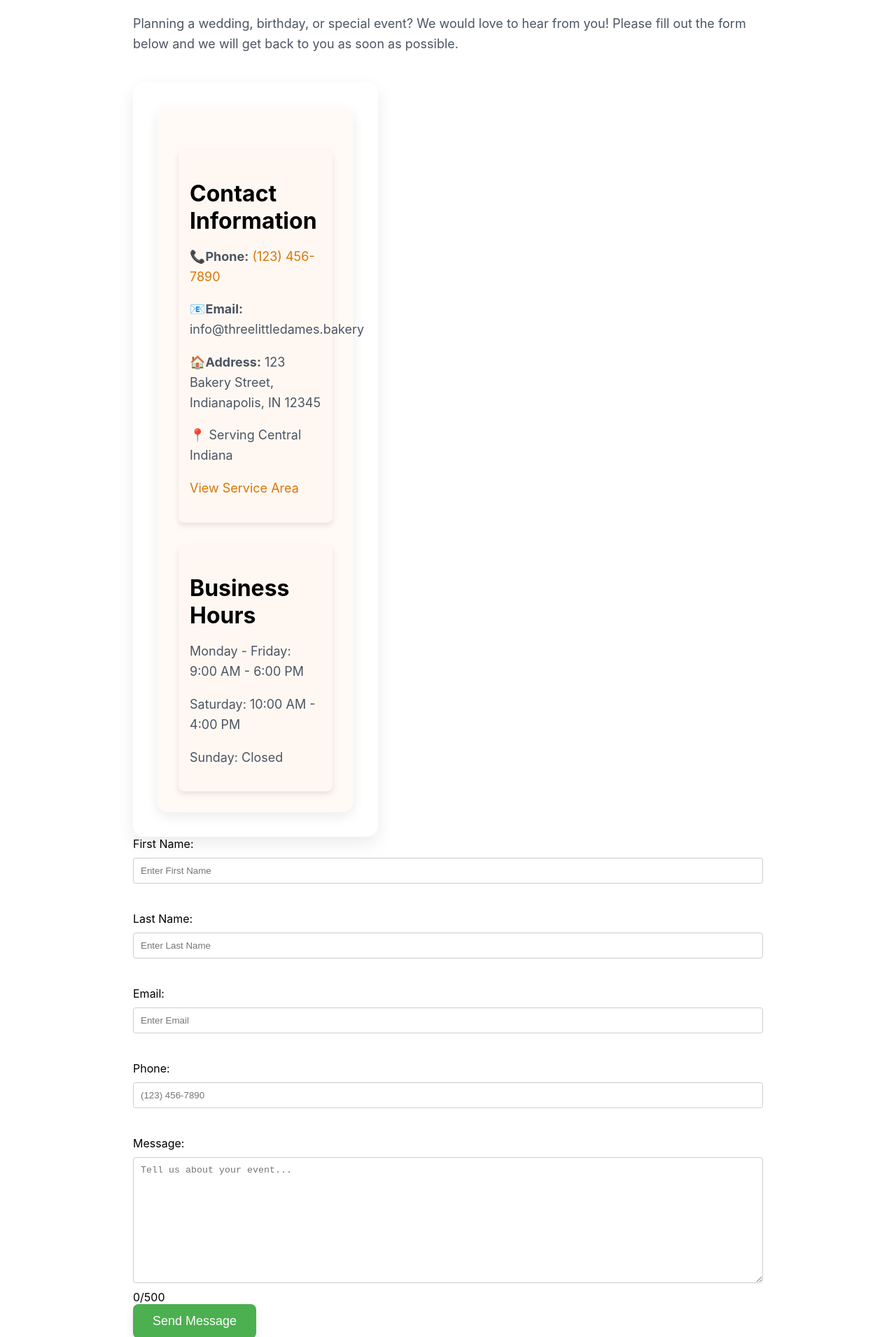
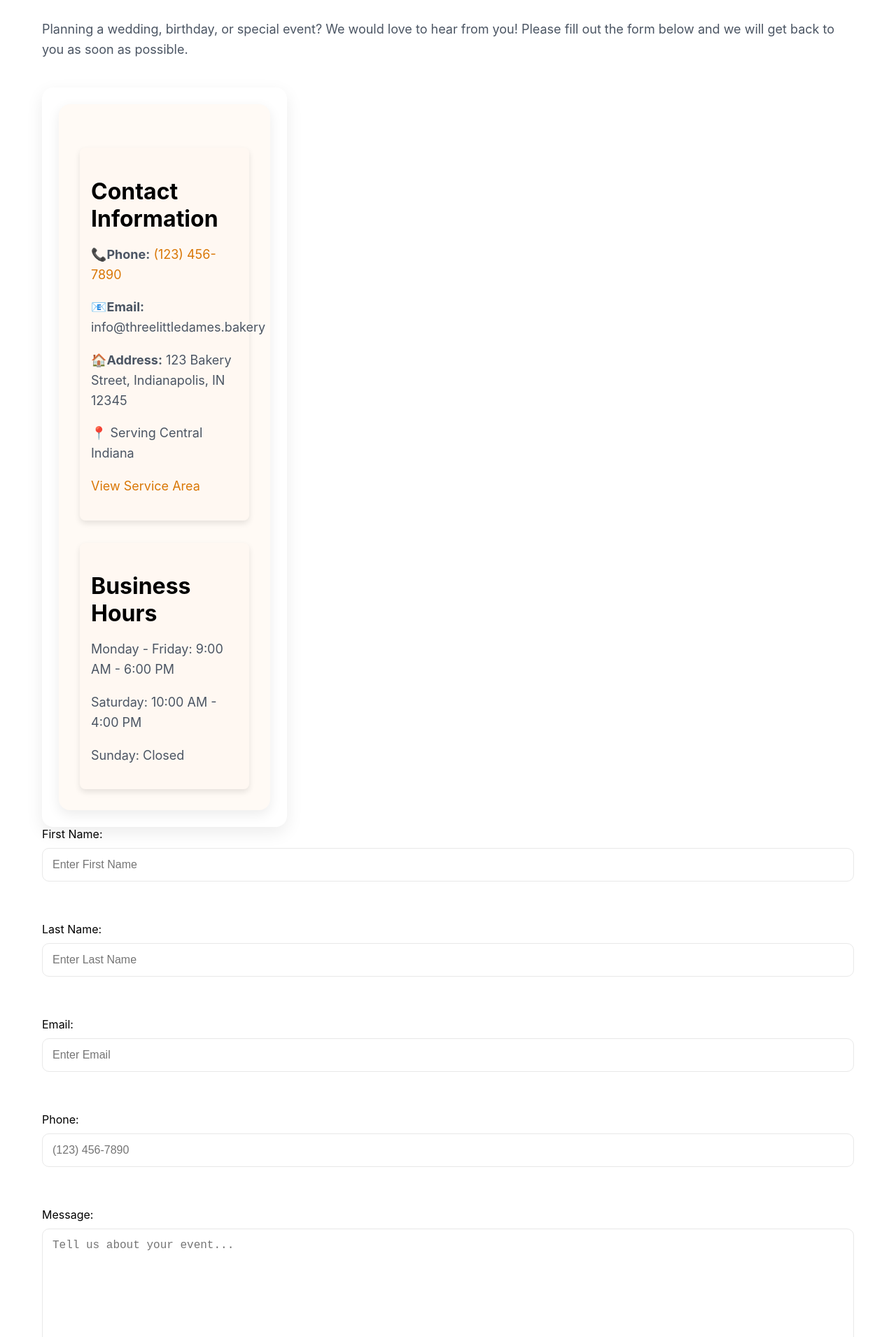
Before and after one commit to WoodenKhrystyn-FS/nessies-app, a React (Create React App) app in the folder frontend/: page /contact in a window 1280 px wide. Shown: the part 289-2200 px from the top of the page at 70% size. Built offline with nearby package versions, Linux system fonts and the light colour scheme; no server answers.

Commit message:
Consistent styling

```diff
--- a/frontend/src/App.css
+++ b/frontend/src/App.css
@@ -28,9 +28,22 @@
   padding: 1rem;
   font-weight: 700;
   letter-spacing: 0.5px;
+  margin-top: 60px;
+}
+
+.App-footer a {
+  color: white;
+  text-decoration: none;
+}
+
+.App-footer a:hover {
+  text-decoration: underline;
 }
 
 .galleryContainer {
+  max-width: 1200px;
+  margin: auto;
+  padding: 40px 20px;
   display: flex;
   flex-wrap: wrap;
   justify-content: center;
@@ -44,7 +57,7 @@
   object-fit: cover;
   border-radius: 12px;
   box-shadow: 0 4px 8px rgba(0, 0, 0, 0.1);
-  transition: 0.3s;
+  transition: 0.25s;
 }
 
 .Gallery-image:hover {
@@ -76,24 +89,25 @@
 
 .section {
   max-width: 1400px;
-  margin: auto;
+  margin: 60px 0;
   padding: 5rem 2rem;
 }
 
 button {
   padding: 14px 28px;
   font-size: 18px;
-  background-color: #4caf50;
+  font-weight: 600;
+  background: var(--primary);
   color: #fff;
   border: none;
-  border-radius: 8px;
+  border-radius: 30px;
   cursor: pointer;
-  transition: 0.3s;
+  transition: 0.25s;
   box-shadow: 0 6px 12px rgba(0, 0, 0, 0.1);
 }
 
 button:hover {
-  background-color: #d97706;
+  background: var(--primary-dark);
   transform: translateY(-2px);
   box-shadow: 0 10px 20px rgba(0, 0, 0, 0.2);
 }
@@ -102,7 +116,7 @@ nav a {
   font-weight: 600;
   text-decoration: none;
   padding: 12px 18px;
-  transition: 0.3s;
+  transition: 0.25s;
 }
 
 nav a:hover {
@@ -124,7 +138,9 @@ nav a:hover {
 
 h1 {
   font-size: 42px;
+  font-weight: 700;
   margin-bottom: 20px;
+  color: var(--secondary);
 }
 
 h2 {
@@ -144,12 +160,9 @@ p {
 }
 
 .contact-container {
-  max-width: 900px;
+  max-width: 1200px;
   margin: auto;
-  padding: 2rem;
-  /* background-color: #fff;
-  border-radius: 8px;
-  box-shadow: 0 4px 8px rgba(0, 0, 0, 0.1); */
+  padding: 40px 20px;
 }
 .business-info,
 .business-hours {
@@ -176,11 +189,13 @@ form {
 
 input,
 textarea {
-  padding: 10px;
-  border: 1px solid #ccc;
-  border-radius: 4px;
+  padding: 14px;
+  border: 1px solid var(--border);
+  border-radius: 10px;
   width: 100%;
   box-sizing: border-box;
+  margin-bottom: 18px;
+  font-size: 16px;
 }
 
 textarea {
@@ -205,3 +220,26 @@ textarea {
     gap: 12px;
   }
 }
+
+:root {
+  --primary: #d9a066;
+  --primary-dark: #b57f42;
+
+  --secondary: #5a3d2b;
+
+  --background: #faf8f5;
+
+  --surface: #ffffff;
+
+  --text: #2b2b2b;
+
+  --text-light: #666;
+
+  --border: #e8e8e8;
+
+  --success: #2e7d32;
+
+  --shadow: 0 8px 24px rgba(0, 0, 0, 0.08);
+
+  --radius: 16px;
+}
--- a/frontend/src/Styles/Contact.css
+++ b/frontend/src/Styles/Contact.css
@@ -14,9 +14,10 @@
 
 .contact-form-card {
   background: white;
-  padding: 35px;
+  padding: 24px;
   border-radius: 16px;
-  box-shadow: 0 10px 24px rgba(0, 0, 0, 0.08);
+  box-shadow: var(--shadow);
+  transition: 0.25s;
 }
 
 .contact-form-card input,
@@ -26,7 +27,7 @@
   margin-top: 6px;
   margin-bottom: 18px;
 
-  border: 1px solid #ddd;
+  border: 1px solid var(--border);
   border-radius: 10px;
 
   font-size: 16px;
@@ -37,8 +38,8 @@
 .contact-form-card input:focus,
 .contact-form-card textarea:focus {
   outline: none;
-  border-color: #d9a066;
-  box-shadow: 0 0 0 3px rgba(217, 160, 102, 0.2);
+  border-color: var(--primary);
+  box-shadow: 0 0 0 3px rgba(217, 160, 102, 0.25);
 }
 
 .error {
--- a/frontend/src/Styles/OrderGoodies.css
+++ b/frontend/src/Styles/OrderGoodies.css
@@ -45,10 +45,11 @@
 
 .goodie-card {
   background: white;
-  border-radius: 18px;
+  border-radius: 16px;
+  padding: 24px;
   overflow: hidden;
-  box-shadow: 0 12px 28px rgba(0, 0, 0, 0.08);
-  transition: 0.3s;
+  box-shadow: var(--shadow);
+  transition: 0.25s;
 }
 
 .goodie-card:hover {
@@ -56,9 +57,10 @@
 }
 
 .goodie-card img {
+  height: 220px;
   width: 100%;
-  height: 240px;
   object-fit: cover;
+  border-radius: 12px;
 }
 
 .goodie-card-content {
@@ -115,6 +117,7 @@
 
 .section-title {
   color: #6b4226;
+  margin: 60px 0;
   margin-top: 30px;
 }
 
@@ -126,14 +129,15 @@
   margin-top: 8px;
   margin-bottom: 18px;
   border-radius: 10px;
-  border: 1px solid #ddd;
+  border: 1px solid var(--border);
 }
 
 .goodie-form input:focus,
 .goodie-form select:focus,
 .goodie-form textarea:focus {
   outline: none;
-  border-color: #d9a066;
+  border-color: var(--primary);
+  box-shadow: 0 0 0 3px rgba(217, 160, 102, 0.25);
 }
 
 .goodie-preview {
@@ -197,6 +201,9 @@
 
   .goodie-card img {
     height: 220px;
+    width: 100%;
+    object-fit: cover;
+    border-radius: 12px;
   }
 
   .goodie-form-card {
@@ -233,6 +240,9 @@
 
   .goodie-card img {
     height: 200px;
+    width: 100%;
+    object-fit: cover;
+    border-radius: 12px;
   }
 
   .goodie-card-content {
```
